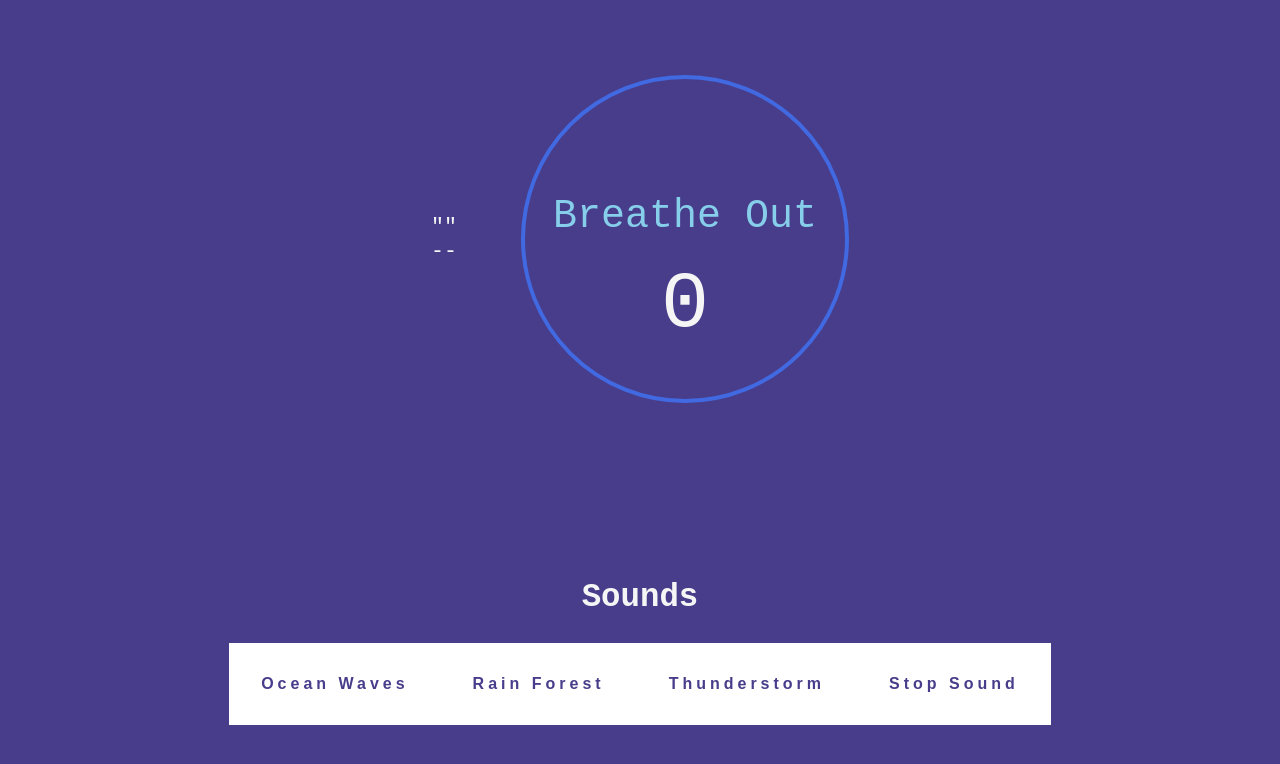
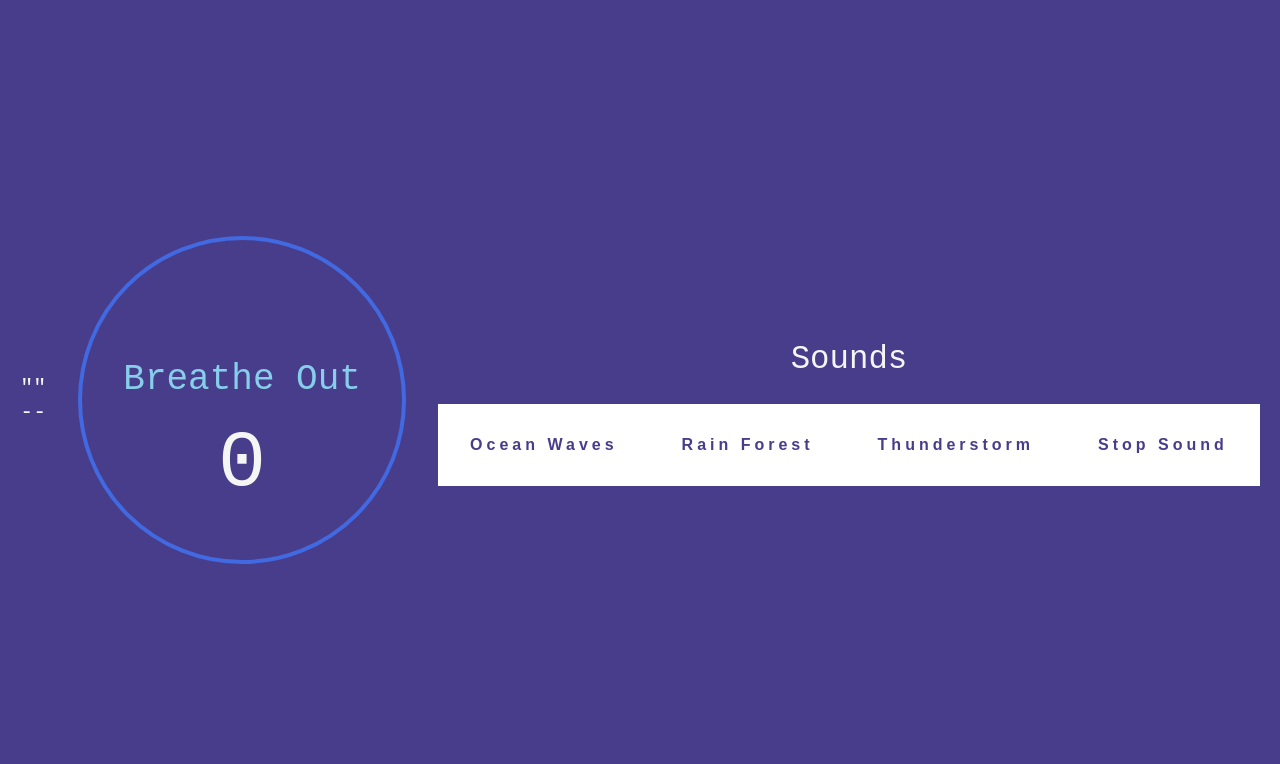
Before and after one commit to ml-webdev/First_React_App, a React (Create React App) app in the folder first_react_app/: page / in a window 1280 px wide. Shown: the top 764 px of the page. Built offline with nearby package versions, Linux system fonts and the light colour scheme; no server answers.

Commit message:
Minor fixes
Minor css adjustments

```diff
--- a/first_react_app/src/App.css
+++ b/first_react_app/src/App.css
@@ -14,12 +14,13 @@ body {
 .App {
   display: flex;
   height: 100%;
+  width: 100vw;
   justify-content: center;
   align-items: center;
   flex-wrap: wrap;
 }
 .App > * {
-  margin: 2rem;
+  margin: 1rem;
   font-size: 1.35rem;
 }
 .quotes-component {
@@ -45,7 +46,7 @@ body {
   transition: 0.25s ease-in-out all;
 }
 .message {
-  font-size: 0.5em;
+  font-size: 0.45em;
   min-height: 1.3em;
   margin-bottom: 0.5em;
   width: 100%;
@@ -89,3 +90,6 @@ body {
   cursor: pointer;
   transition: 0.25s ease-in-out all;
 }
+.soundsTitle {
+  font-weight: 200;
+}
--- a/first_react_app/src/App.js
+++ b/first_react_app/src/App.js
@@ -7,7 +7,7 @@ import Timer from './components/Timer';
 function App() {
   return (
     <div className="App">
-      <Quotes className="quotes-component"/>
+      <Quotes className="quotes-component" name="Miguel"/>
       <Timer className="timer-component"/>
       <Sounds/>
     </div>
--- a/first_react_app/src/components/Quotes.jsx
+++ b/first_react_app/src/components/Quotes.jsx
@@ -27,7 +27,7 @@ class Quotes extends Component {
             name: author
         })
     }
-    compon
+
     render() {
         return (
             <div>
--- a/first_react_app/src/components/Sounds.jsx
+++ b/first_react_app/src/components/Sounds.jsx
@@ -36,7 +36,7 @@ class Sounds extends Component {
     render() {
         return (
             <div>
-                <h2>Sounds</h2>
+                <h2 className="soundsTitle">Sounds</h2>
                 {this.RenderButtonSound()}
             </div>
         );
```
